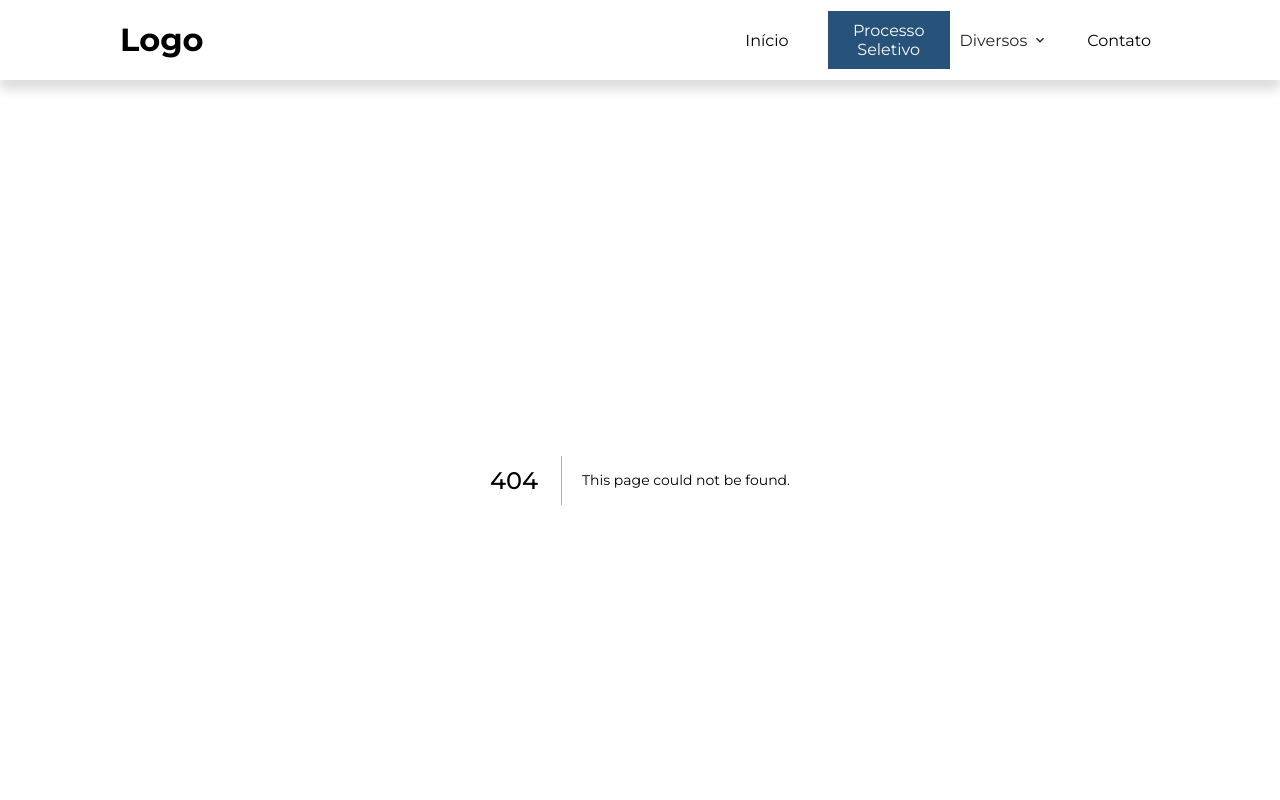
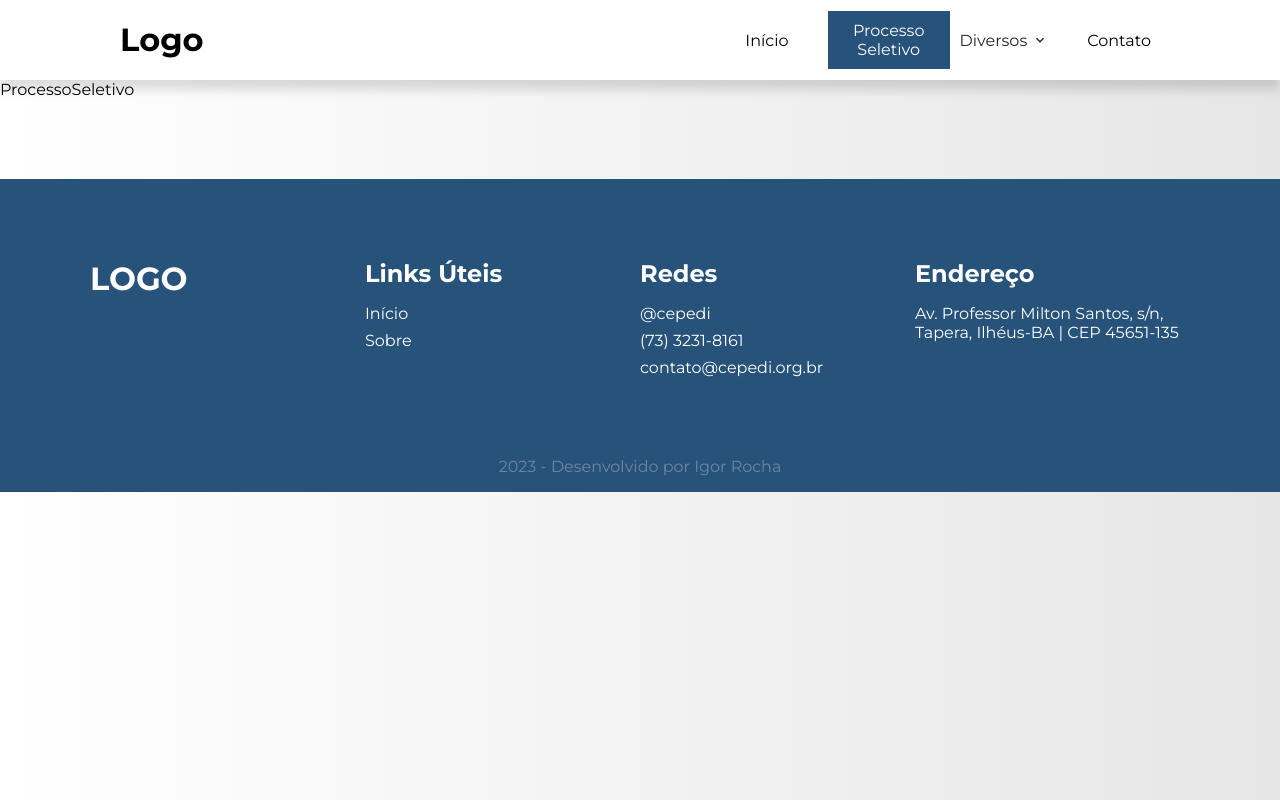
Before and after one commit to igorroc/residencia-next, a Next.js app: page /processo-seletivo in a window 1280 px wide. Before the commit this address had no page. Shown: the top 800 px of the page. Built offline with nearby package versions, Linux system fonts and the light colour scheme.

Commit message:
quick: Just for deploy (page `processo-seletivo`)

```diff
--- /dev/null
+++ b/src/app/processo-seletivo/page.tsx
@@ -0,0 +1,5 @@
+import React from "react"
+
+export default function ProcessoSeletivo() {
+	return <div>ProcessoSeletivo</div>
+}
```
